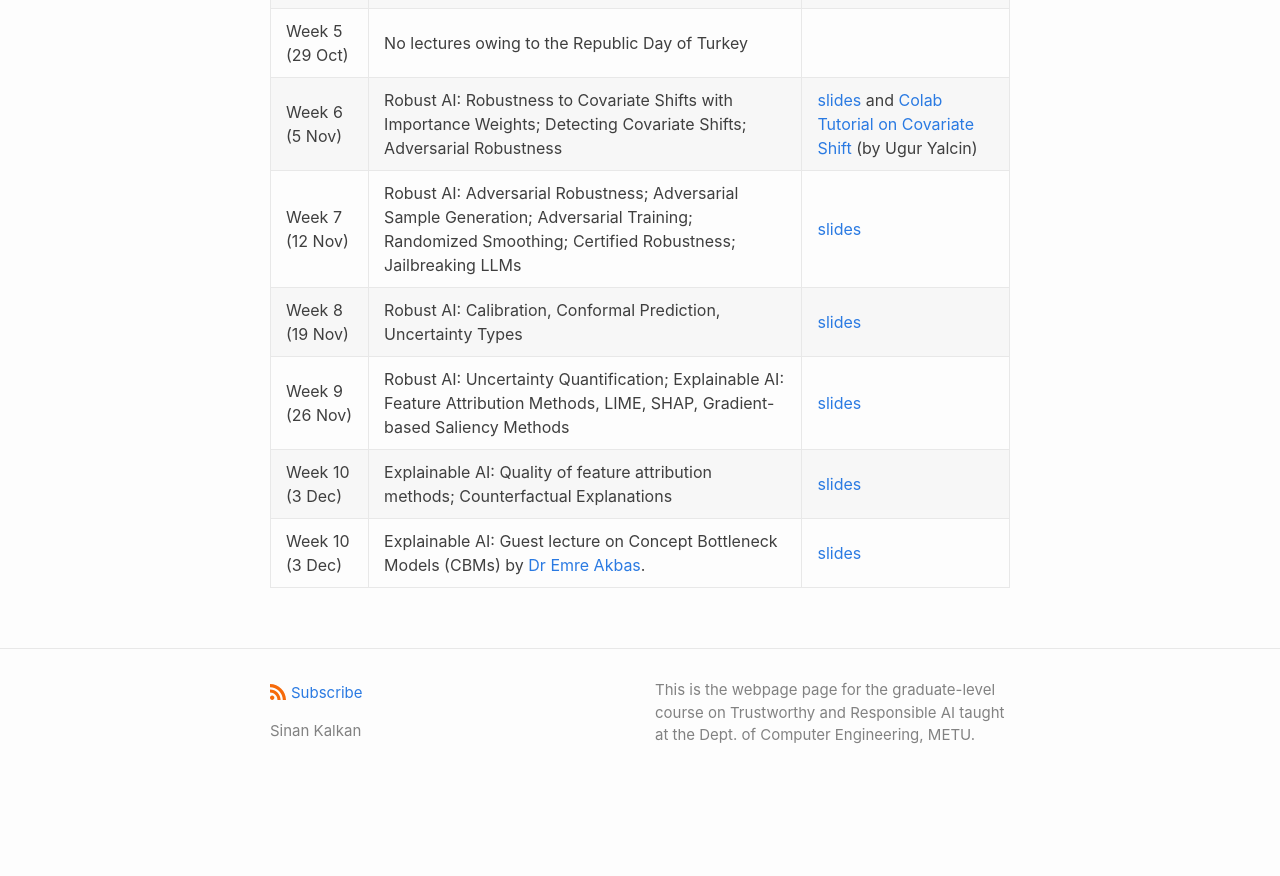
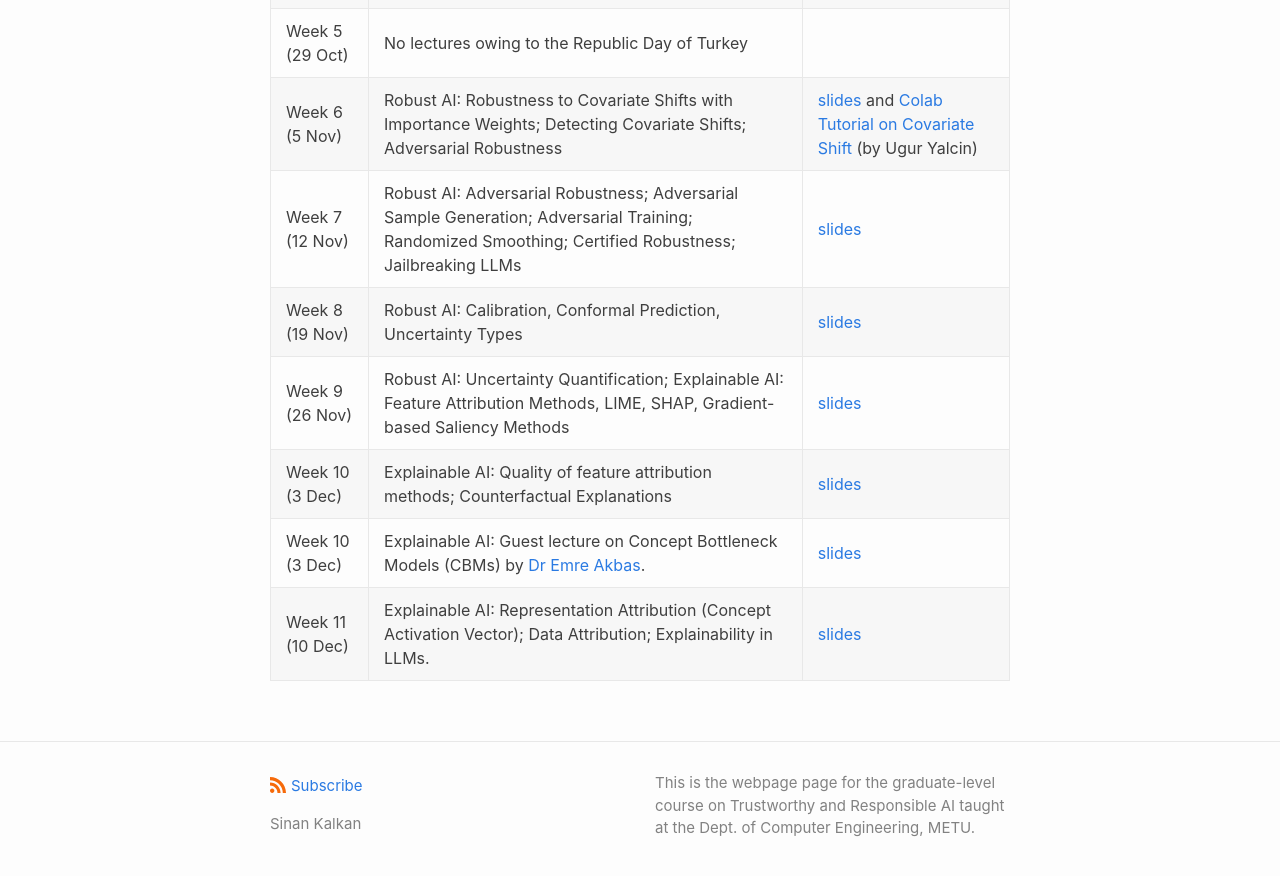
Before and after one commit to metu-trai/metu-trai.github.io, a Jekyll site: the page built from index.md, in a window 1280 px wide and 900 px high, scrolled down 1383 px. Shown: the top 876 px of the window. Built offline with Jekyll 4.4.1, drawn with Linux system fonts in a browser that asks for light colours; our own code applies the rules of GitHub Pages for plain Markdown files; before the commit the page ends 2190 px from its top, so only the background shows below that.

Commit message:
Update index.md

```diff
--- a/index.md
+++ b/index.md
@@ -141,3 +141,4 @@ Prof. Dr. Sinan Kalkan<br>
 | Week 9 (26 Nov)  | Robust AI: Uncertainty Quantification; Explainable AI: Feature Attribution Methods, LIME, SHAP, Gradient-based Saliency Methods | <a href="./slides/CENG7880_week9.pdf">slides</a> |
 | Week 10 (3 Dec)  | Explainable AI: Quality of feature attribution methods; Counterfactual Explanations  | <a href="./slides/CENG7880_week10.pdf">slides</a> |
 | Week 10 (3 Dec)  | Explainable AI: Guest lecture on Concept Bottleneck Models (CBMs) by <a href="https://user.ceng.metu.edu.tr/~emre/">Dr Emre Akbas</a>.  | <a href="./slides/CENG7880_week10_CBMs.pdf">slides</a> |
+| Week 11 (10 Dec)  | Explainable AI: Representation Attribution (Concept Activation Vector); Data Attribution; Explainability in LLMs.  | <a href="./slides/CENG7880_week11.pdf">slides</a> |
```
